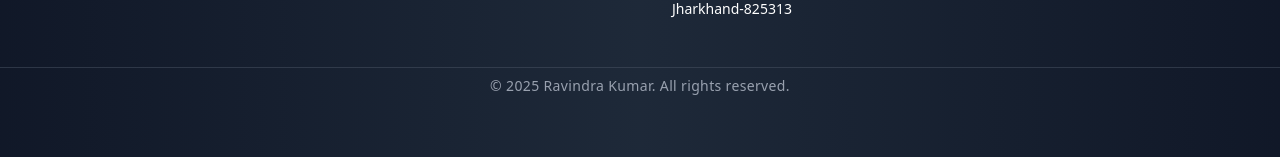
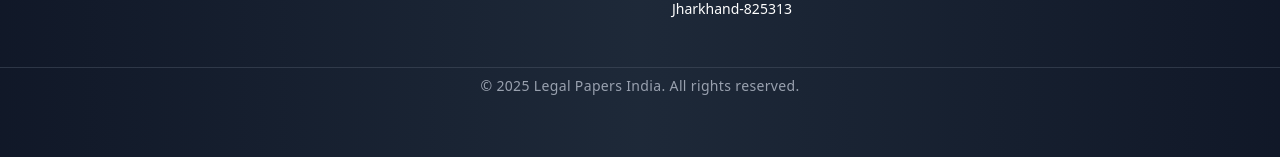
Before and after one commit to LegalPapersIndia/Ravindra-Kumar, a React (Vite) app: page / in a window 1280 px wide. Shown: the part 3453-3610 px from the top of the page. Built offline with nearby package versions, Linux system fonts and the light colour scheme.

Commit message:
updated code

```diff
--- a/src/elements/Footer.jsx
+++ b/src/elements/Footer.jsx
@@ -142,7 +142,7 @@
 
       {/* Bottom Footer */}
       <div className="pt-2 text-center text-sm text-gray-400 tracking-wide transition-opacity duration-500 hover:opacity-90">
-        &copy; {new Date().getFullYear()} Ravindra Kumar. All rights reserved.
+        &copy; {new Date().getFullYear()} <a href="https://www.legalpapersindia.com/">Legal Papers India</a>. All rights reserved.
       </div>
     </footer>
   );
```
